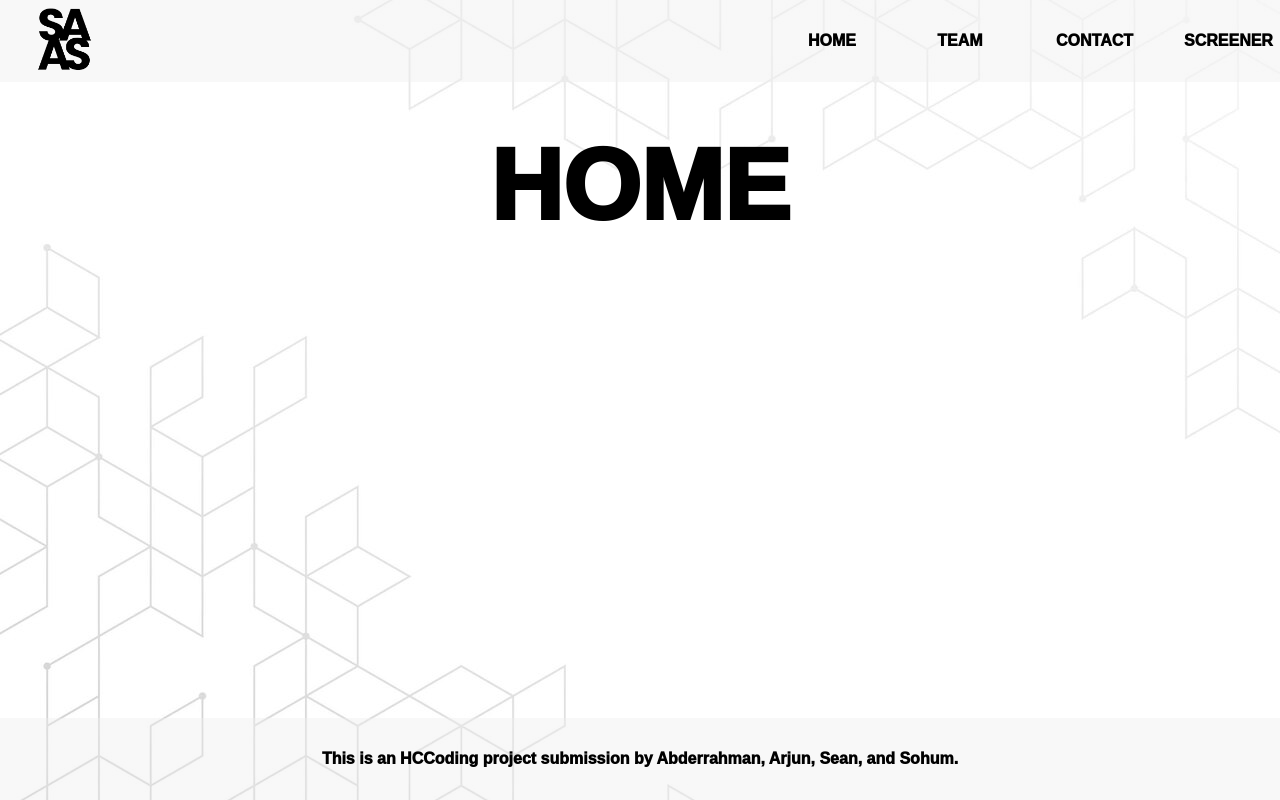
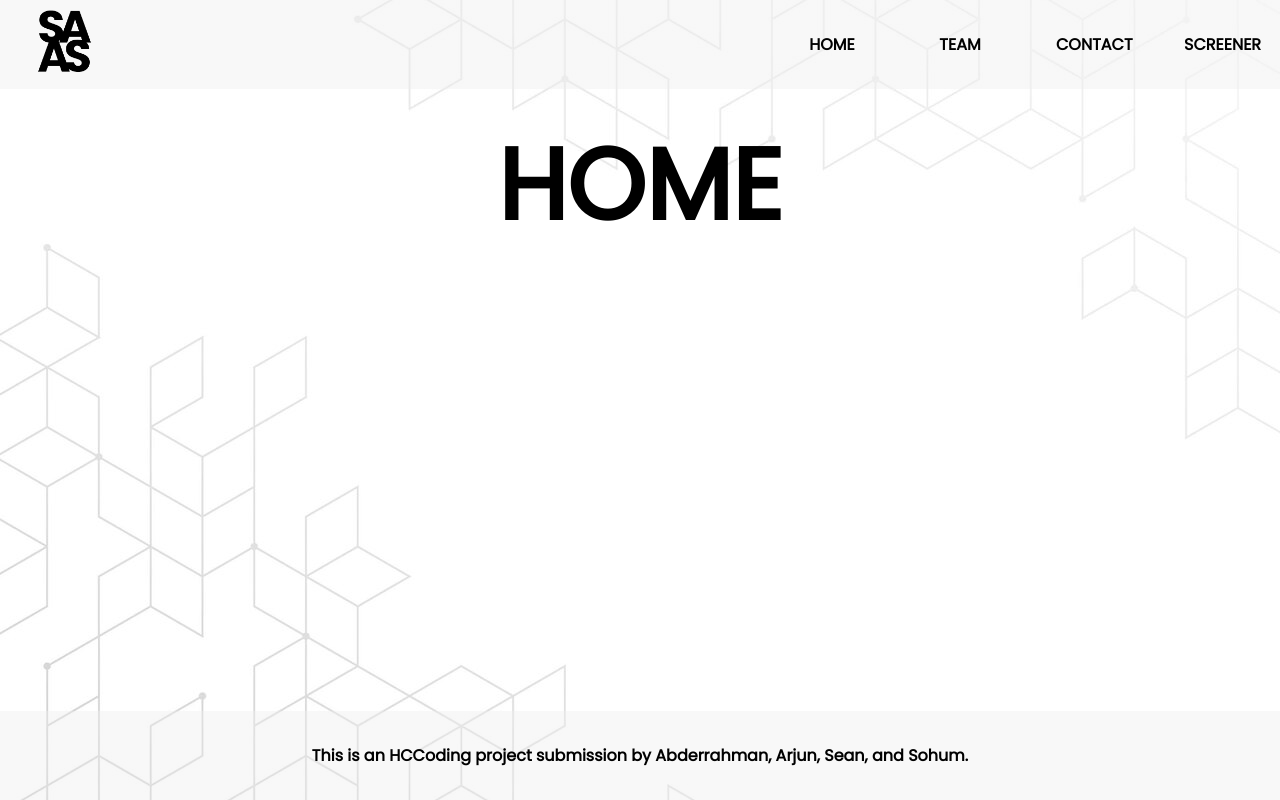
Before and after one commit to padhyeSohum/hccoding-submission, a Next.js app: page / in a window 1280 px wide. Built offline with nearby package versions, Linux system fonts and the light colour scheme.

Commit message:
try to add links to get the poppins font

```diff
--- a/components/header.tsx
+++ b/components/header.tsx
@@ -30,6 +30,12 @@
     return (
         <header>
             <title>SAAS</title>
+            <head>
+                <link rel="preconnect" href="https://fonts.googleapis.com" />
+                <link rel="preconnect" href="https://fonts.gstatic.com" crossOrigin="" />
+                <link href="https://fonts.googleapis.com/css2?family=Poppins&display=swap" rel="stylesheet" />
+
+            </head>
             <div className="logo">
                 <Link
                     href="/"
```
